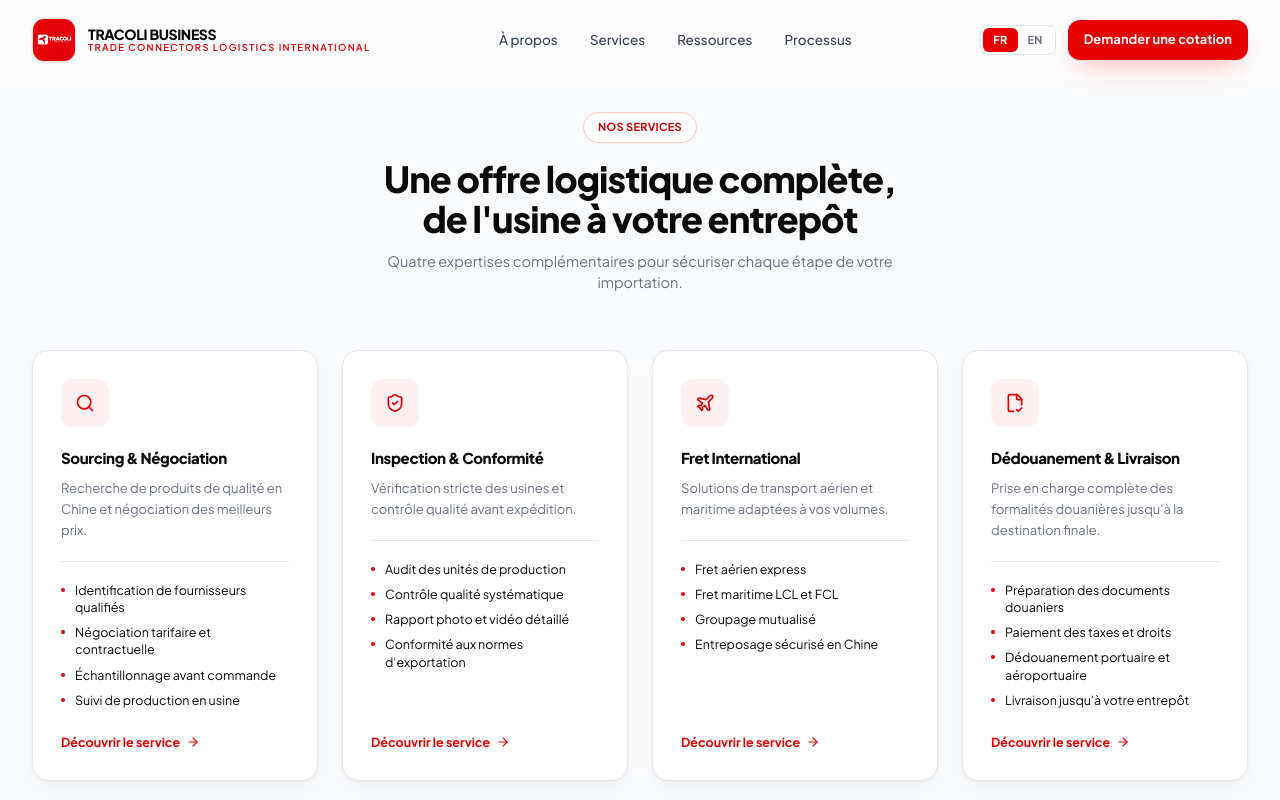
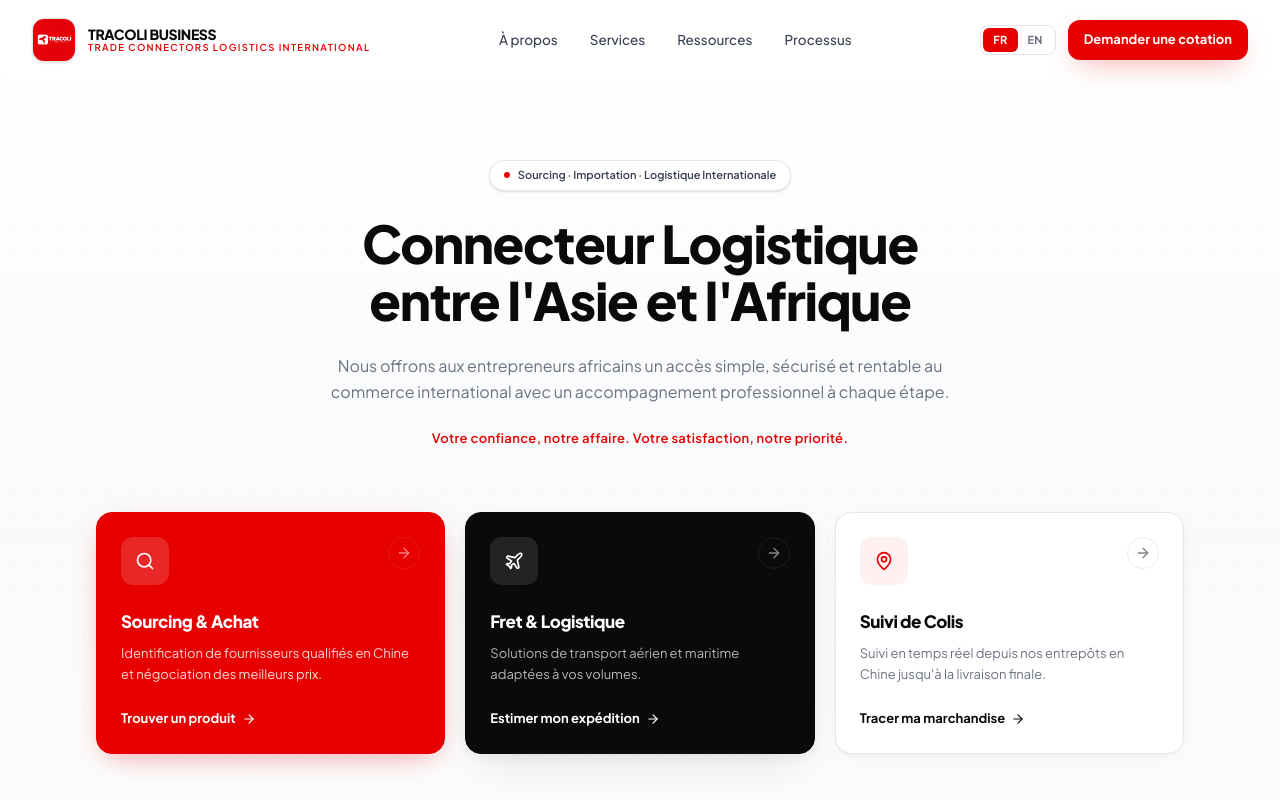
Before and after one commit to PATAWALA/TRACOLI-BUSINESS, a Next.js app: page / in a window 1280 px wide. Shown: the top 800 px of the page. Built offline with nearby package versions, Linux system fonts and the light colour scheme.

Commit message:
84update

```diff
--- a/src/app/page.tsx
+++ b/src/app/page.tsx
@@ -1,93 +1,32 @@
-"use client";
+import HeroSection from "@/components/HeroSection";
+import AboutSection from "@/components/AboutSection";
+import ServicesSection from "@/components/ServicesSection";
+import QuoteSection from "@/components/QuoteSection";
+import SourcingWizard from "@/components/SourcingWizard";
+import LogisticsWizard from "@/components/LogisticsWizard";
+import SmartTrackingWidget from "@/components/SmartTrackingWidget";
+import ProcessSection from "@/components/ProcessSection";
 
-import Link from "next/link";
-import { ArrowRight } from "lucide-react";
-import { SERVICES } from "@/data/content";
-import { useLocale } from "@/hooks/useLocale";
+export default function HomePage() {
+  return (
+    <main className="relative overflow-x-clip">
+      {/* 1. Accroche */}
+      <HeroSection />
 
-/* Mapping service.id → slug de la page détail */
-const SLUG_MAP: Record<string, string> = {
-  sourcing: "sourcing-negotiation",
-  inspection: "inspection-conformite",
-  freight: "fret-international",
-  customs: "dedouanement-livraison",
-};
+      {/* 2. Réassurance */}
+      <AboutSection />
+      <ServicesSection />
 
-export default function ServicesSection() {
-  const { locale } = useLocale();
+      {/* 3. Hub de conversion (cible du Header : /#devis) */}
+      <QuoteSection />
 
-  return (
-    <section id="services" className="scroll-mt-24 bg-ink-50 py-20 lg:py-28">
-      <div className="mx-auto max-w-7xl px-4 sm:px-6 lg:px-8">
-        {/* ---------- TITRE ---------- */}
-        <div className="mx-auto max-w-2xl text-center">
-          <span className="inline-flex items-center gap-2 rounded-full border border-tracoli-200 bg-white px-3.5 py-1.5 text-[11px] font-bold tracking-wide text-tracoli-600 uppercase">
-            {locale === "fr" ? "Nos services" : "Our services"}
-          </span>
-          <h2 className="mt-4 text-3xl font-extrabold tracking-tight text-ink-900 text-balance sm:text-4xl">
-            {locale === "fr"
-              ? "Une offre logistique complète, de l'usine à votre entrepôt"
-              : "A complete logistics offer, from factory to your warehouse"}
-          </h2>
-          <p className="mx-auto mt-3 max-w-xl text-[14.5px] text-ink-500">
-            {locale === "fr"
-              ? "Quatre expertises complémentaires pour sécuriser chaque étape de votre importation."
-              : "Four complementary areas of expertise to secure every stage of your import."}
-          </p>
-        </div>
+      {/* 4. Parcours qualifiants (ancres : #sourcing, #logistique, #tracking) */}
+      <SourcingWizard />
+      <LogisticsWizard />
+      <SmartTrackingWidget />
 
-        {/* ---------- GRILLE ---------- */}
-        <div className="mt-14 grid gap-5 sm:grid-cols-2 lg:grid-cols-4 lg:gap-6">
-          {SERVICES.map((service) => {
-            const Icon = service.icon;
-            const slug = SLUG_MAP[service.id];
-
-            return (
-              <article
-                key={service.id}
-                className="group flex h-full flex-col rounded-2xl border border-ink-200 bg-white p-6 shadow-card transition-all duration-300 hover:border-tracoli-500/40 hover:shadow-card-lg lg:p-7"
-              >
-                {/* Icône */}
-                <span className="grid size-12 place-items-center rounded-xl bg-tracoli-50 text-tracoli-500 transition-colors group-hover:bg-tracoli-500 group-hover:text-white">
-                  <Icon className="size-5" strokeWidth={2} />
-                </span>
-
-                {/* Titre */}
-                <h3 className="mt-5 text-[15px] font-extrabold tracking-tight text-ink-900">
-                  {service.title[locale]}
-                </h3>
-
-                {/* Description */}
-                <p className="mt-2 text-[13px] leading-relaxed text-ink-500">
-                  {service.description[locale]}
-                </p>
-
-                {/* Features */}
-                <ul className="mt-5 space-y-2 border-t border-ink-200 pt-5">
-                  {service.features[locale].map((f) => (
-                    <li
-                      key={f}
-                      className="flex items-start gap-2.5 text-[12.5px] leading-snug text-ink-600"
-                    >
-                      <span className="mt-1.5 size-1 shrink-0 rounded-full bg-tracoli-500" />
-                      {f}
-                    </li>
-                  ))}
-                </ul>
-
-                {/* CTA → Page détail du service */}
-                <Link
-                  href={`/services/${slug}`}
-                  className="mt-auto flex items-center gap-1.5 pt-6 text-[12.5px] font-bold text-tracoli-500 transition-colors group-hover:text-tracoli-600"
-                >
-                  {locale === "fr" ? "Découvrir le service" : "Discover the service"}
-                  <ArrowRight className="size-3.5 transition-transform group-hover:translate-x-0.5" />
-                </Link>
-              </article>
-            );
-          })}
-        </div>
-      </div>
-    </section>
+      {/* 5. Processus */}
+      <ProcessSection />
+    </main>
   );
 }
--- a/src/components/Header.tsx
+++ b/src/components/Header.tsx
@@ -4,7 +4,7 @@ import { useEffect, useState } from "react";
 import Link from "next/link";
 import Image from "next/image";
 import { Menu, X } from "lucide-react";
-import { CONTACT, NAV_LINKS, waLink } from "@/data/content";
+import { CONTACT, NAV_LINKS } from "@/data/content";
 import { useLocale } from "@/hooks/useLocale";
 import LocaleSwitcher from "@/components/LocaleSwitcher";
 
@@ -27,9 +27,6 @@ export default function Header() {
     };
   }, [open]);
 
-  /* CTA — ouvre WhatsApp directement (conversion immédiate) */
-  const ctaMessage = `${locale === "fr" ? "Bonjour" : "Hello"} ${CONTACT.manager}, ${locale === "fr" ? "je souhaite demander une cotation pour mon projet d'importation." : "I would like to request a quote for my import project."}`;
-
   return (
     <header
       className={`fixed inset-x-0 top-0 z-50 transition-all duration-300 ${
@@ -39,7 +36,7 @@ export default function Header() {
       }`}
     >
       <div className="mx-auto flex h-16 max-w-7xl items-center justify-between px-4 sm:px-6 lg:h-20 lg:px-8">
-        {/* Logo → accueil */}
+        {/* ---------- Logo → Accueil ---------- */}
         <Link
           href="/"
           className="group flex items-center gap-3"
@@ -65,7 +62,7 @@ export default function Header() {
           </span>
         </Link>
 
-        {/* Nav desktop — Link Next.js */}
+        {/* ---------- Nav desktop ---------- */}
         <nav className="hidden items-center gap-1 lg:flex">
           {NAV_LINKS.map((l) => (
             <Link
@@ -78,21 +75,20 @@ export default function Header() {
           ))}
         </nav>
 
-        {/* Actions desktop */}
+        {/* ---------- Actions desktop ---------- */}
         <div className="hidden items-center gap-3 lg:flex">
           <LocaleSwitcher />
 
-          <a
-            href={waLink(ctaMessage)}
-            target="_blank"
-            rel="noopener noreferrer"
+          {/* CTA → section #devis (hub de conversion) */}
+          <Link
+            href="/#devis"
             className="rounded-xl bg-tracoli-500 px-4 py-2.5 text-[13px] font-bold text-white shadow-[var(--shadow-red)] transition-all hover:bg-tracoli-600 active:scale-[0.98]"
           >
             {locale === "fr" ? "Demander une cotation" : "Request a quote"}
-          </a>
+          </Link>
         </div>
 
-        {/* Burger mobile */}
+        {/* ---------- Burger + Locale mobile ---------- */}
         <div className="flex items-center gap-2 lg:hidden">
           <LocaleSwitcher />
           <button
@@ -106,7 +102,7 @@ export default function Header() {
         </div>
       </div>
 
-      {/* Drawer mobile */}
+      {/* ---------- Drawer mobile ---------- */}
       <div
         className={`overflow-hidden border-t border-ink-200 bg-white transition-[max-height,opacity] duration-300 lg:hidden ${
           open ? "max-h-[440px] opacity-100" : "max-h-0 opacity-0"
@@ -123,16 +119,16 @@ export default function Header() {
               {l.label[locale]}
             </Link>
           ))}
+
           <div className="pt-3">
-            <a
-              href={waLink(ctaMessage)}
-              target="_blank"
-              rel="noopener noreferrer"
+            {/* CTA mobile → section #devis */}
+            <Link
+              href="/#devis"
               onClick={() => setOpen(false)}
               className="block rounded-xl bg-tracoli-500 px-4 py-3 text-center text-sm font-bold text-white"
             >
               {locale === "fr" ? "Demander une cotation" : "Request a quote"}
-            </a>
+            </Link>
           </div>
         </div>
       </div>
```
